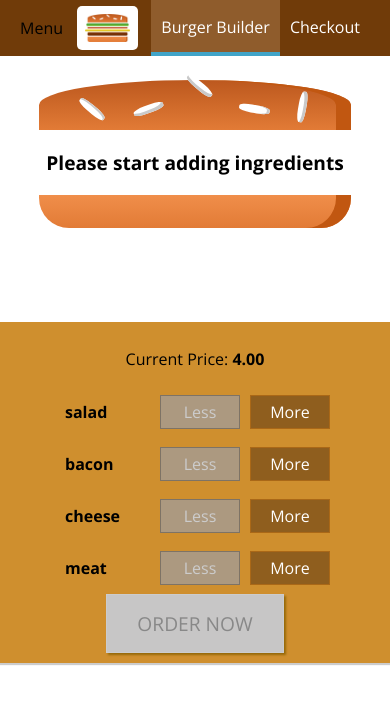
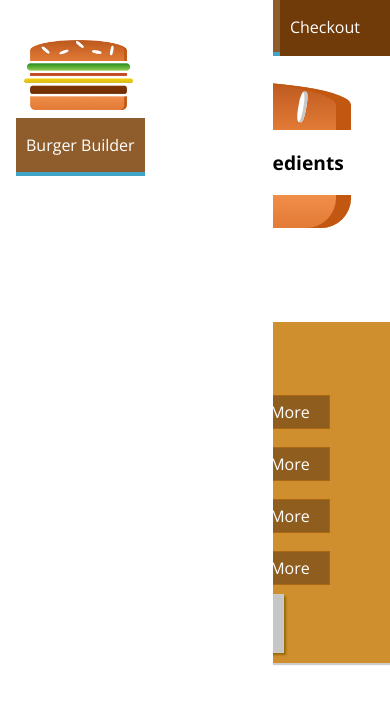
Before and after one commit to thyAshley/React-Development, a React (Create React App) app in the folder burger-app/: page / in a window 390 px wide. Shown: the top 704 px of the page. Built offline with nearby package versions, Linux system fonts and the light colour scheme.

Commit message:
added responsive drawer

```diff
--- a/burger-app/src/components/Layout/Layout.js
+++ b/burger-app/src/components/Layout/Layout.js
@@ -3,11 +3,13 @@ import React from "react";
 import Aux from "../../hoc/Auxiliary";
 import classes from "./Layout.module.css";
 import Toolbar from "../../components/Navigation/Toolbar/Toolbar";
+import SideDrawer from "../Navigation/SideDrawer/SideDrawer";
 
 const Layout = (props) => {
   return (
     <Aux>
       <Toolbar />
+      <SideDrawer />
       <main className={classes.Content}>{props.children}</main>
     </Aux>
   );
--- a/burger-app/src/components/Logo/Logo.module.css
+++ b/burger-app/src/components/Logo/Logo.module.css
@@ -2,7 +2,7 @@
   background-color: white;
   border-radius: 5px;
   box-sizing: border-box;
-  height: 80%;
+  height: 100%;
   padding: 8px;
 }
 
--- a/burger-app/src/components/Navigation/SideDrawer/SideDrawer.js
+++ b/burger-app/src/components/Navigation/SideDrawer/SideDrawer.js
@@ -2,11 +2,14 @@ import React from "react";
 
 import Logo from "../../Logo/Logo";
 import NavItems from "../NavItems/NavItems";
+import classes from "./SideDrawer.module.css";
 
 const SideDrawer = (props) => {
   return (
-    <div>
-      <Logo />
+    <div className={classes.SideDrawer}>
+      <div className={classes.Logo}>
+        <Logo />
+      </div>
       <nav>
         <NavItems />
       </nav>
--- a/burger-app/src/components/Navigation/SideDrawer/SideDrawer.module.css
+++ b/burger-app/src/components/Navigation/SideDrawer/SideDrawer.module.css
@@ -0,0 +1,31 @@
+.SideDrawer {
+  background: white;
+  box-sizing: border-box;
+  height: 100%;
+  left: 0;
+  max-width: 70%;
+  padding: 32px 16px;
+  position: fixed;
+  transition: transform 0.3s ease-out;
+  top: 0;
+  width: 280px;
+  z-index: 200;
+}
+
+@media (min-width: 550px) {
+  .SideDrawer {
+    display: none;
+  }
+}
+
+.Open {
+  transform: translateX(0);
+}
+
+.Close {
+  transform: translateX(-100%);
+}
+
+.Logo {
+  height: 11%;
+}
--- a/burger-app/src/components/Navigation/Toolbar/Toolbar.js
+++ b/burger-app/src/components/Navigation/Toolbar/Toolbar.js
@@ -7,7 +7,9 @@ const Toolbar = (props) => {
   return (
     <header className={classes.Toolbar}>
       <div>Menu</div>
-      <Logo />
+      <div className={classes.Logo}>
+        <Logo />
+      </div>
       <nav>
         <NavItems />
       </nav>
--- a/burger-app/src/components/Navigation/Toolbar/Toolbar.module.css
+++ b/burger-app/src/components/Navigation/Toolbar/Toolbar.module.css
@@ -16,3 +16,7 @@
 .Toolbar nav {
   height: 100%;
 }
+
+.Logo {
+  height: 80%;
+}
```
